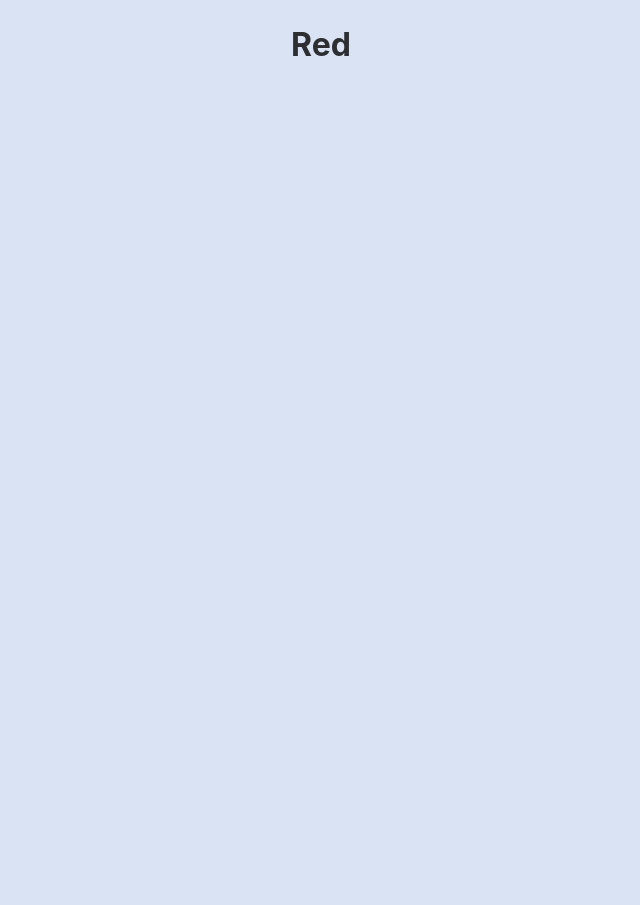
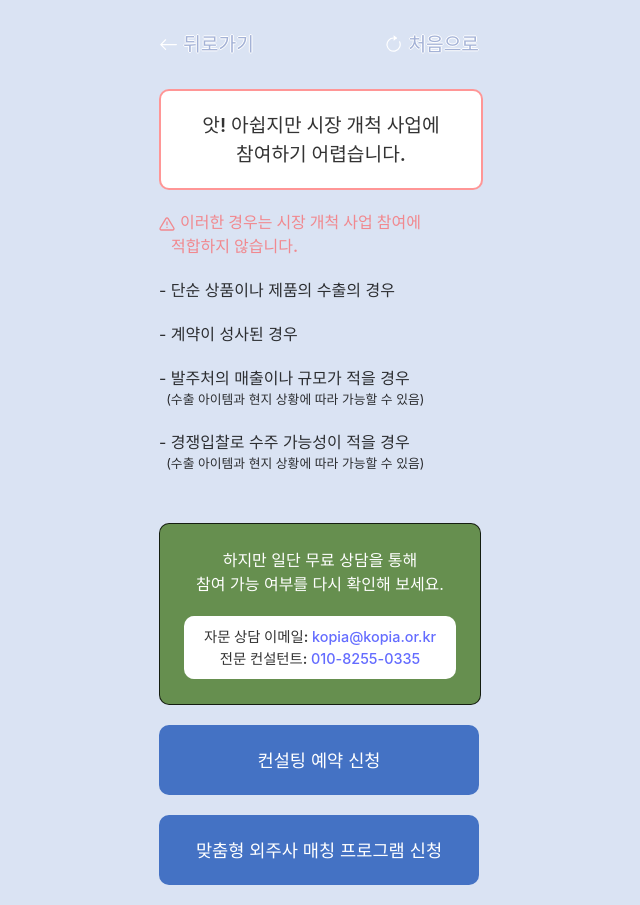
Before and after one commit to dd-stack/self-test, a React (Vite) app: page /red in a window 1280 px wide. Shown: the whole page, without its empty margins (319-959 px from the left). Before the commit the page ends 800 px from the top, so only its background shows below. Built offline with nearby package versions, Linux system fonts and the light colour scheme.

Commit message:
결과 페이지 초안

```diff
--- a/src/App.jsx
+++ b/src/App.jsx
@@ -77,7 +77,15 @@ function App() {
         />
         <Route path="green" element={<Green />} />
         <Route path="yellow" element={<Yellow />} />
-        <Route path="red" element={<Red />} />
+        <Route
+          path="red"
+          element={
+            <>
+              <Header />
+              <Red />
+            </>
+          }
+        />
         <Route path="*" element={<Navigate to="/" />} />
       </Routes>
     </BrowserRouter>
--- a/src/index.css
+++ b/src/index.css
@@ -25,6 +25,12 @@ body {
   min-height: 100vh;
 }
 
+ol,
+ul {
+  list-style: none;
+  padding: 0;
+}
+
 a {
   font-weight: 500;
   color: #646cff;
--- a/src/pages/result/Red.jsx
+++ b/src/pages/result/Red.jsx
@@ -1,7 +1,122 @@
+import styled from "styled-components";
+import { FiAlertTriangle } from "react-icons/fi";
+
+const RedContainer = styled.div`
+  width: 320px;
+  display: flex;
+  justify-content: center;
+  align-items: center;
+  font-size: 1.2rem;
+  font-weight: 600;
+  background-color: #fff;
+  border: #ff505099 2px solid;
+  padding: 20px 0;
+  border-radius: 10px;
+`;
+
+const ExplainContainer = styled.div`
+  width: 320px;
+  text-align: left;
+  color: #ff50509e;
+  font-weight: 600;
+  margin-top: 20px;
+  > svg {
+    vertical-align: middle;
+    margin-right: 5px;
+  }
+`;
+
+const UnorderedList = styled.li`
+  width: 320px;
+  text-align: left;
+  margin-top: 20px;
+  > span {
+    display: block;
+    font-size: 0.8rem;
+  }
+`;
+
+const ContactsContainer = styled.div`
+  width: 320px;
+  height: 180px;
+  display: flex;
+  justify-content: center;
+  align-items: center;
+  flex-direction: column;
+  margin: 50px 0 20px 0;
+  border-radius: 10px;
+  border: rgba(0, 0, 0, 0.8) 1px solid;
+  background-color: #548235dc;
+  color: #fff;
+`;
+
+const Contacts = styled.div`
+  background-color: #fff;
+  color: rgba(0, 0, 0, 0.8);
+  font-size: 0.9rem;
+  font-weight: 600;
+  margin-top: 20px;
+  padding: 10px 20px;
+  border-radius: 10px;
+`;
+
+const ApplicationButton = styled.button`
+  width: 320px;
+  display: flex;
+  justify-content: center;
+  align-items: center;
+  font-size: 1.1rem;
+  font-weight: 400;
+  margin-bottom: 20px;
+`;
+
+const NoneStyledLink = styled.a`
+  &:hover {
+    text-decoration: none;
+  }
+`;
+
 export default function Red() {
   return (
-    <div>
-      <h1>Red</h1>
-    </div>
+    <>
+      <RedContainer>
+        앗! 아쉽지만 시장 개척 사업에 <br />
+        참여하기 어렵습니다.
+      </RedContainer>
+      <ExplainContainer>
+        <FiAlertTriangle />
+        이러한 경우는 시장 개척 사업 참여에 <br />
+        &nbsp;&nbsp; 적합하지 않습니다.
+      </ExplainContainer>
+      <ul>
+        <UnorderedList>- 단순 상품이나 제품의 수출의 경우</UnorderedList>
+        <UnorderedList>- 계약이 성사된 경우</UnorderedList>
+        <UnorderedList>
+          - 발주처의 매출이나 규모가 적을 경우
+          <span>&nbsp;&nbsp;(수출 아이템과 현지 상황에 따라 가능할 수 있음)</span>
+        </UnorderedList>
+        <UnorderedList>
+          - 경쟁입찰로 수주 가능성이 적을 경우
+          <span>&nbsp;&nbsp;(수출 아이템과 현지 상황에 따라 가능할 수 있음)</span>
+        </UnorderedList>
+      </ul>
+      <ContactsContainer>
+        하지만 일단 무료 상담을 통해 <br />
+        참여 가능 여부를 다시 확인해 보세요.
+        <Contacts>
+          자문 상담 이메일:&nbsp;
+          <a href="mailto:kopia@kopia.or.kr">kopia@kopia.or.kr</a>
+          <br />
+          전문 컨설턴트:&nbsp;
+          <a href="tel:01082550335">010-8255-0335</a>
+        </Contacts>
+      </ContactsContainer>
+      <NoneStyledLink href="mailto:kopia@kopia.or.kr">
+        <ApplicationButton>컨설팅 예약 신청</ApplicationButton>
+      </NoneStyledLink>
+      <NoneStyledLink href="mailto:samwoocsn@gmail.com">
+        <ApplicationButton>맞춤형 외주사 매칭 프로그램 신청</ApplicationButton>
+      </NoneStyledLink>
+    </>
   );
 }
```
